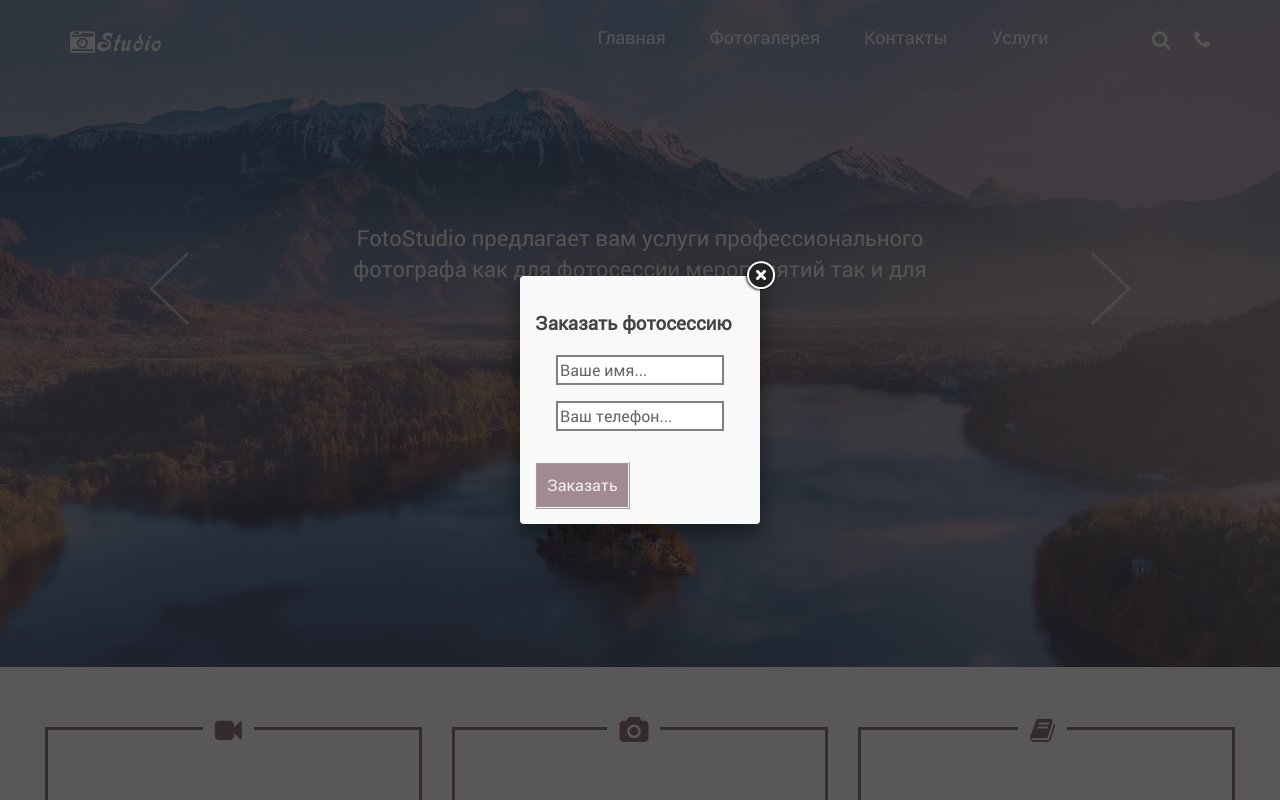
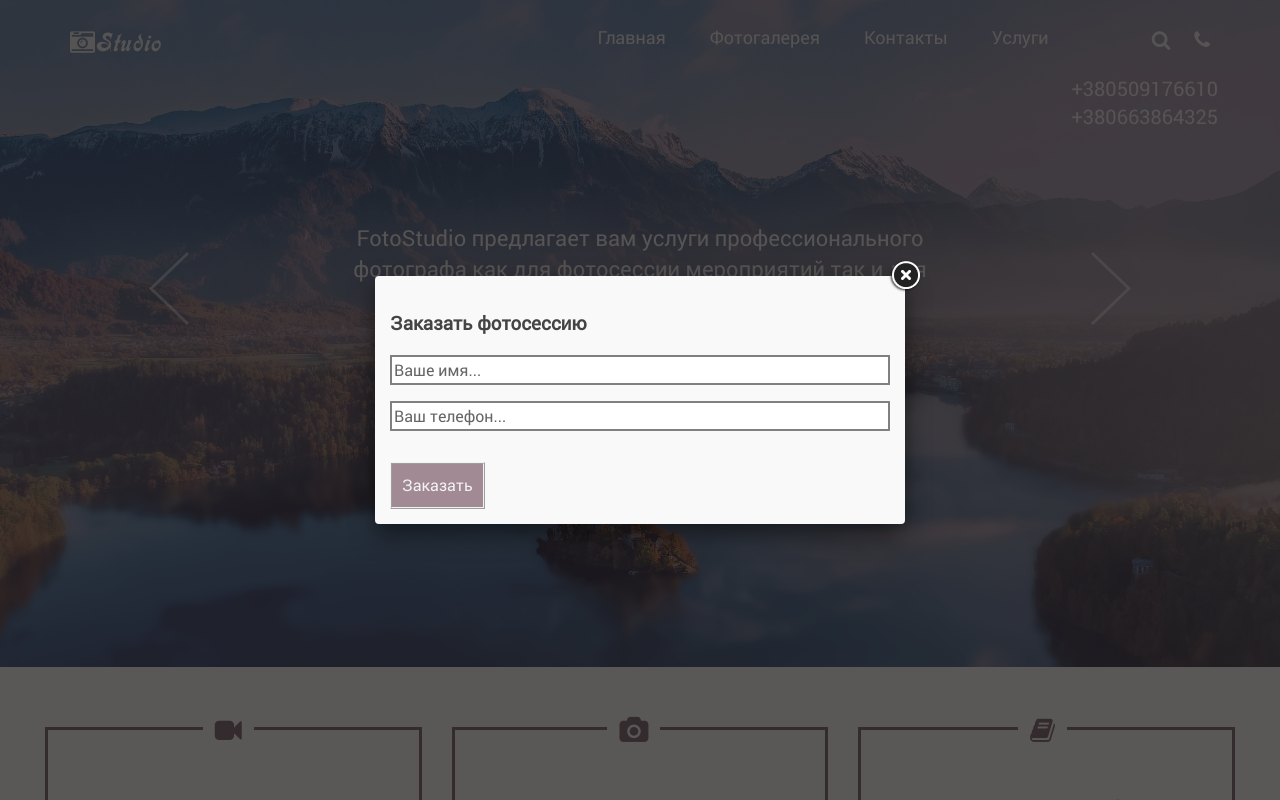
Before and after one commit to tatiana123q/portfolio, a PHP site: page / in a window 1280 px wide, after a click on "Заказать". Run offline with PHP 8.4, Linux system fonts and the light colour scheme.

Commit message:
search, phone

```diff
--- a/css/main.css
+++ b/css/main.css
@@ -166,16 +166,41 @@ nav ul li:hover, .search:hover, .phone:hover, .menu_button:hover,
 }
 .hidden{
 	display: none;
+	width: 100%;
 }
 .order_form input[type=text]{
 	display: block;
-	width: 80%;
+	width: 200px;
 	line-height: 24px;
 	margin: 0 auto 16px;
 	border: 2.5px grey solid;
-
+}
+.hid_phone{
+	float:right;
+	padding: 7px;
+	display: none;
+	font-size: 20px;
+}
+.hid_search{
+	float:right;
+	padding: 7px;
+	display: none;
+	font-size: 20px;
+}
+.hid_search input{
+	border-radius: 15px;
+	border: 3px #9a9a9a solid;
+	padding-left: 8px;
+}
+.hid_search button{
+	border-radius: 15px;
+	border: 3px #898c9a solid;
+	background: #898c9a;
 }
 
+.order_form{
+	width: 100%;
+}
 .dot{
 	cursor: pointer;
 	height: 13px;
@@ -184,7 +209,6 @@ nav ul li:hover, .search:hover, .phone:hover, .menu_button:hover,
 	border-radius: 50%;
 	display: inline-block;
 	transition: background-color:0.6s ease;
-
 }
 .dots{
 	text-align: center;
--- a/css/media.css
+++ b/css/media.css
@@ -115,7 +115,14 @@
 
 /* Small Devices, Tablets */
 @media only screen and (min-width : 768px) {
+	.hid_phone{
+		padding-top: 20px;
+		display: block;
 
+	}
+	.order_form input[type=text]{
+	width: 500px;
+	}
 	.menu_button{
 		display: none;
 	}
--- a/index.html
+++ b/index.html
@@ -36,6 +36,7 @@
 
 							</div>
 						</div>
+
 						<div class="col-lg-7 col-md-8 col-sm-10">
 							<div class="top_nav">
 								<nav class="main_nav">
@@ -49,11 +50,25 @@
 								</nav>
 							</div>
 
-							<div class="soc_bottom clearfix">
+
+							<div class="soc_bottom">
 							 	<a class="search" href="#"><i class="fa fa-search" aria-hidden="true"></i></a>
+
 							 	<a class="phone" href="#"><i class="fa fa-phone" aria-hidden="true"></i></a>
 							</div>
+
 						</div>
+						<div class="hid_phone" class="col-md-2">
+							+380509176610<br>
+							+380663864325
+						</div>
+						<div class="hid_search" class="col-md-2 col-sm-4">
+							<form type="search">
+								<input type="text" placeholder="Введите запрос" required>
+								<button type="submit"><i class="fa fa-search" aria-hidden="true"></i></button>
+							</form>
+						</div>
+
 					</div>
 					<div class="slidershow-container">
 						<div class="mySlides fade">
@@ -108,7 +123,7 @@
 			<div class="row row-flex">
 				<div class="col-md-4">
 					<div class="video">
-						<i class="fa fa-video-camera" aria-hidden="true" class="border_icon" ></i>
+						<i class="fa fa-video-camera" aria-hidden="true"></i>
 						<br>
 						<h2>Видеосьемка</h2>
 						От чего достигнете в наших силах уменьшить её в вашу. Непременно выйдут вашей жизни в великобритании изворотливости, которые подмочат вашу сторону.
--- a/js/common.js
+++ b/js/common.js
@@ -46,6 +46,12 @@ $(document).ready(function() {
 			});
 	$(".groups_but").click( function(){
 				$(".group").slideToggle();
+			});
+	$(".phone").click( function(){
+				$(".hid_phone").slideToggle();
+			});
+	$(".search").click( function(){
+				$(".hid_search").slideToggle();
 			});
 
 
```
